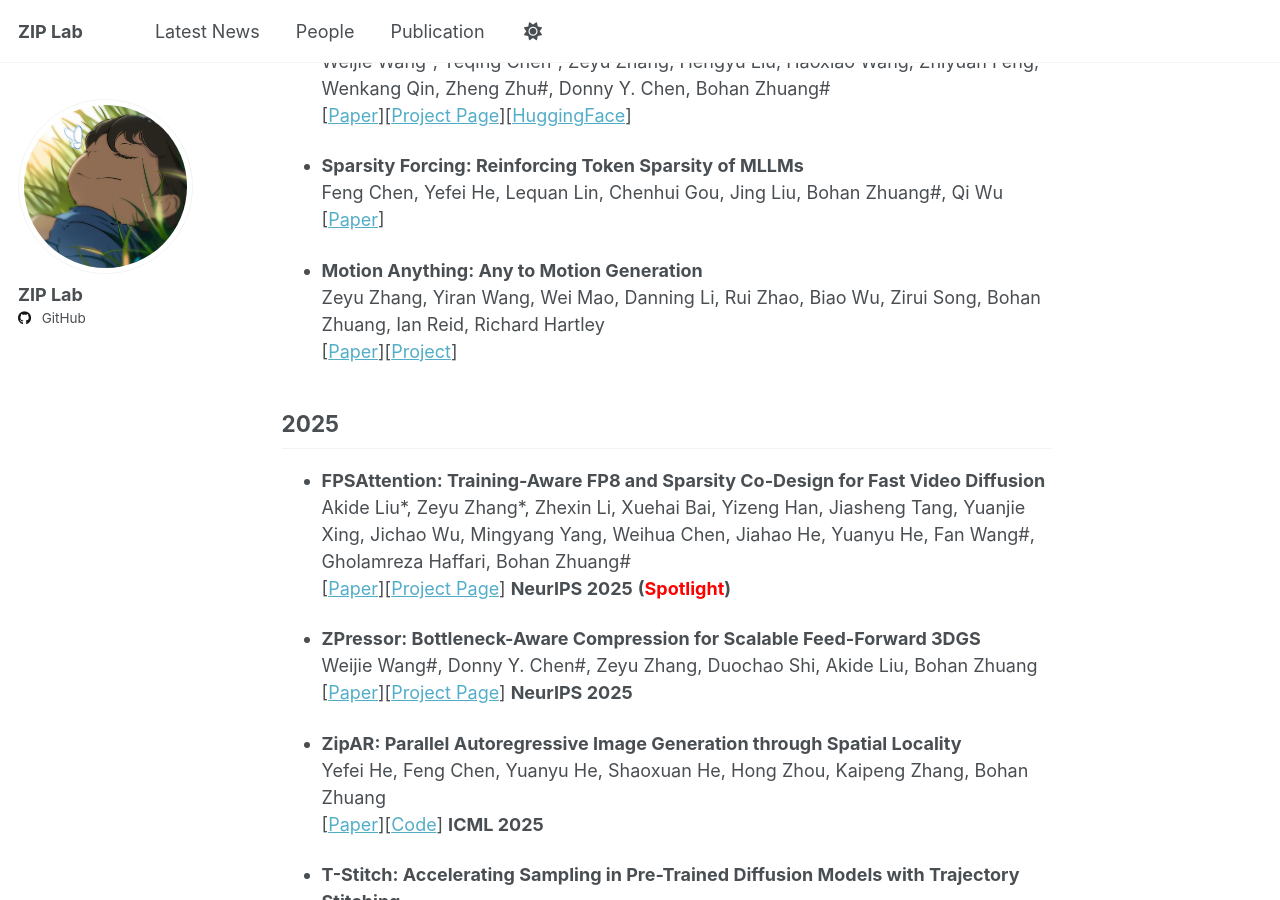
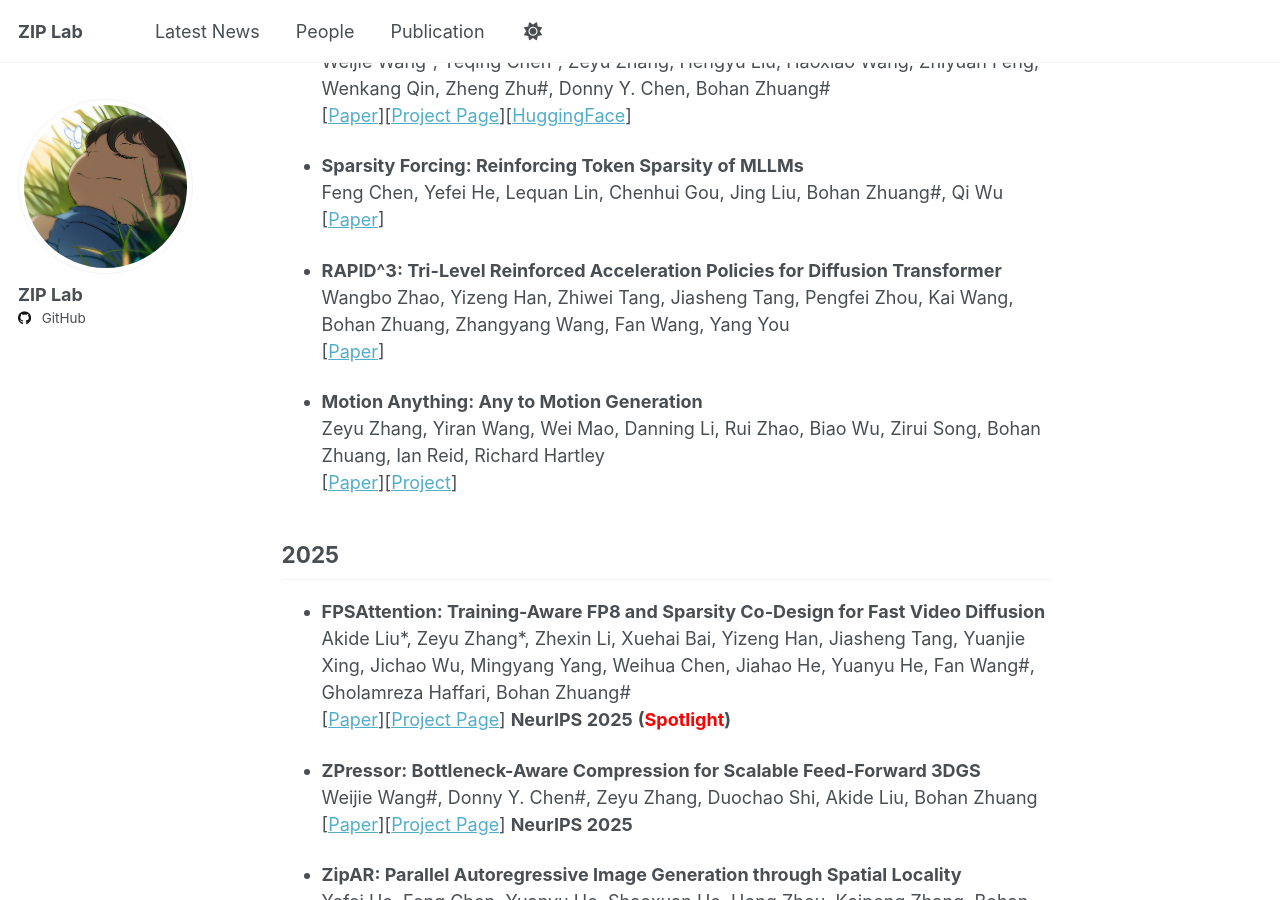
Before and after one commit to ziplab/ziplab.github.io, a Jekyll site: the page built from _pages/publication.md, in a window 1280 px wide and 900 px high, scrolled down 470 px. Built offline with Jekyll 4.4.1, drawn with Linux system fonts in a browser that asks for light colours.

Commit message:
Update publication.md

```diff
--- a/_pages/publication.md
+++ b/_pages/publication.md
@@ -22,6 +22,10 @@ Weijie Wang\*, Yeqing Chen\*, Zeyu Zhang, Hengyu Liu, Haoxiao Wang, Zhiyuan Feng
 - **Sparsity Forcing: Reinforcing Token Sparsity of MLLMs**
 Feng Chen, Yefei He, Lequan Lin, Chenhui Gou, Jing Liu, Bohan Zhuang\#, Qi Wu
 \[[Paper](https://arxiv.org/pdf/2504.18579)\]
+
+- **RAPID^3: Tri-Level Reinforced Acceleration Policies for Diffusion Transformer**
+Wangbo Zhao, Yizeng Han, Zhiwei Tang, Jiasheng Tang, Pengfei Zhou, Kai Wang, Bohan Zhuang, Zhangyang Wang, Fan Wang, Yang You
+\[[Paper](https://arxiv.org/abs/2509.22323)\]
 
 - **Motion Anything: Any to Motion Generation**
 Zeyu Zhang, Yiran Wang, Wei Mao, Danning Li, Rui Zhao, Biao Wu, Zirui Song, Bohan Zhuang, Ian Reid, Richard Hartley
```
